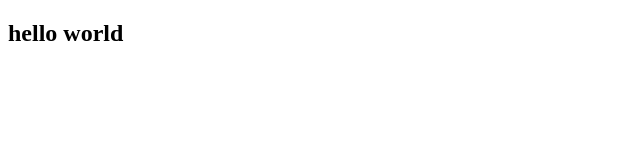
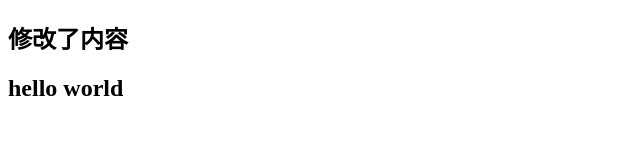
Before and after one commit to dibugyalu/github-demoe, a plain HTML site: page index.html in a window 1280 px wide. Shown: the whole page, without its empty margins (0-640 px from the left). Drawn offline with Linux system fonts and the light colour scheme.

Commit message:
修改了内容

```diff
--- a/index.html
+++ b/index.html
@@ -7,6 +7,8 @@
 </head>
 <body>
 
+  <h2>修改了内容</h2>
+
   <h2>hello world</h2>
 </body>
 </html>
```
